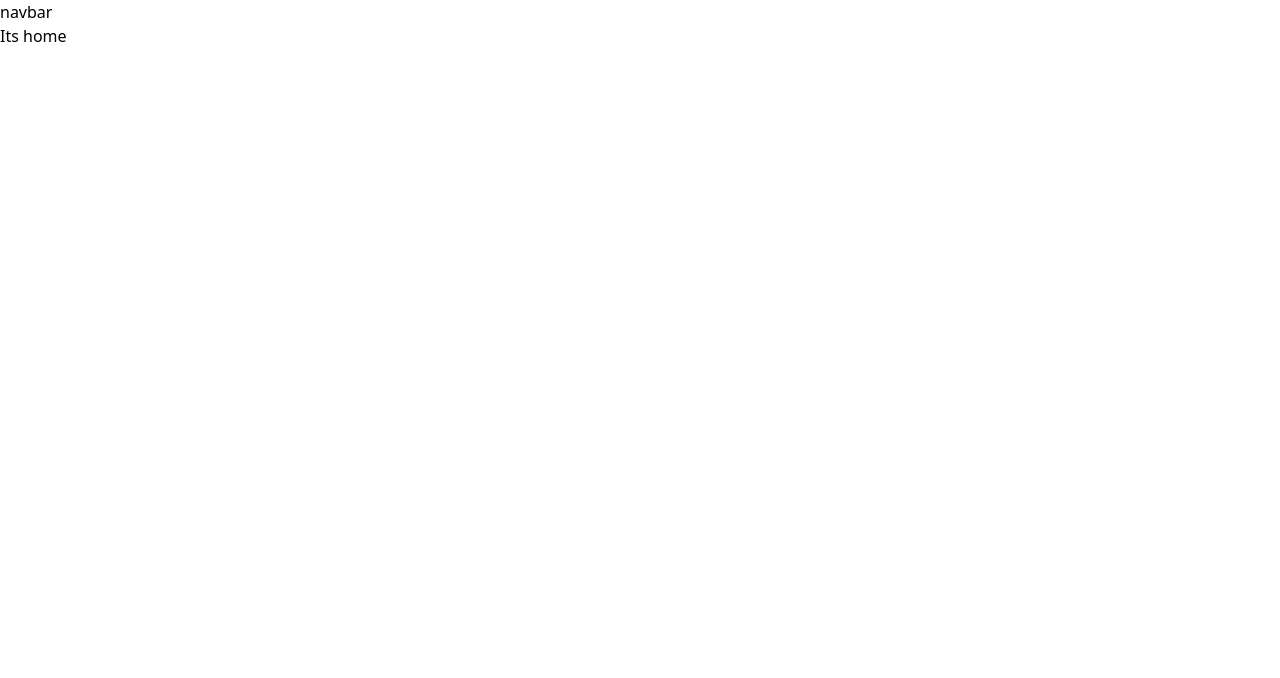
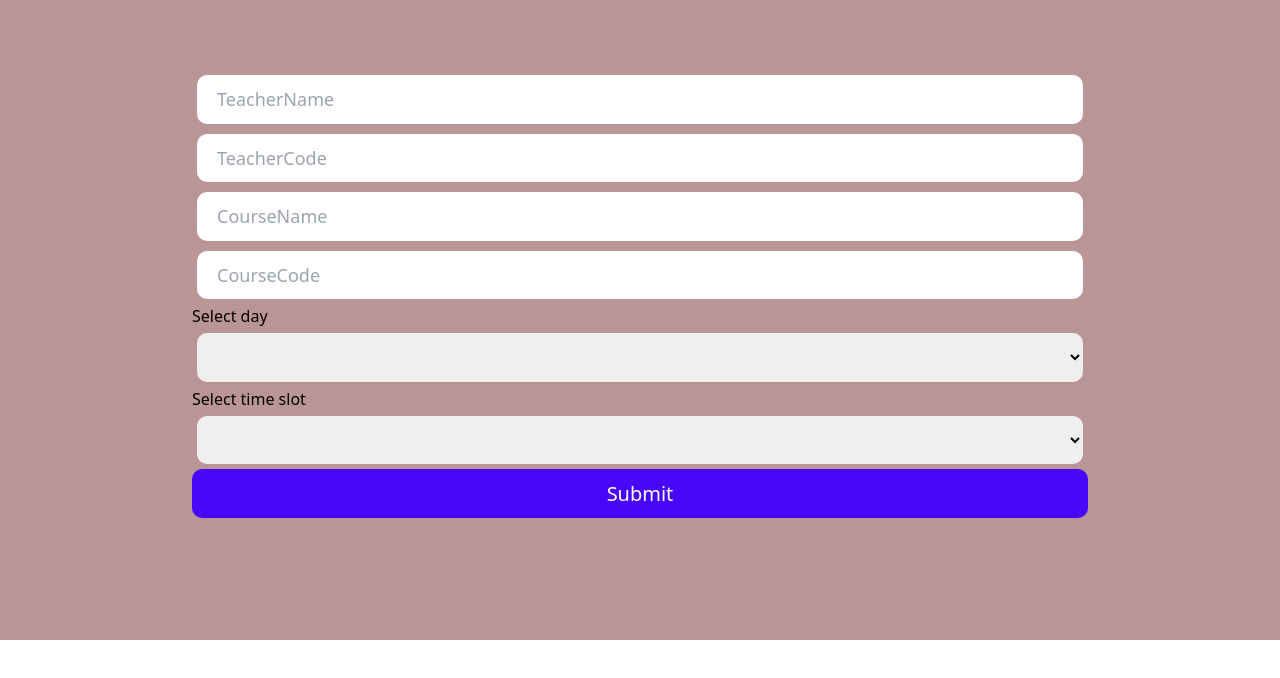
Before and after one commit to bipro-b/cuet-class-schedule, a React (Vite) app in the folder client/: page / in a window 1280 px wide. Shown: the top 678 px of the page. Built offline with nearby package versions, Linux system fonts and the light colour scheme.

Commit message:
course coordinator form

```diff
--- a/client/package.json
+++ b/client/package.json
@@ -12,10 +12,12 @@
   "dependencies": {
     "@reduxjs/toolkit": "^1.9.7",
     "firebase": "^10.5.2",
+    "formik": "^2.4.5",
     "react": "^18.2.0",
     "react-dom": "^18.2.0",
     "react-redux": "^8.1.3",
-    "react-router-dom": "^6.18.0"
+    "react-router-dom": "^6.18.0",
+    "yup": "^1.3.3"
   },
   "devDependencies": {
     "@types/react": "^18.2.15",
--- a/client/src/App.jsx
+++ b/client/src/App.jsx
@@ -2,15 +2,14 @@
 import {BrowserRouter, Routes, Route}  from 'react-router-dom'
 import Home from "./pages/Home/Home";
 import Navbar from './components/Navbar';
-
+import CourseCoordinator from './pages/Coordinator/CourseAssign/CourseAssign';
 function App() {
   return (
     <>
 
   <BrowserRouter>
-  <Navbar/>
   <Routes>
-    <Route path='/' element={<Home/>} />
+    <Route path='/' element={<CourseCoordinator/>} />
      {/* <Route path='/sign-in' element={<SignIn/>} />
     <Route path='/sign-up' element={<SignUp/>} />
     <Route path='/about' element={<About/>} />
--- /dev/null
+++ b/client/src/pages/Coordinator/CourseAssign/CourseAssign.css
@@ -0,0 +1,81 @@
+.login{
+    width: 100vw;
+    height: 50vw;
+    background-color: rgba(183, 143, 143, 0.945);
+    display: flex;
+    align-items: flex-start;
+    justify-content: center;
+}
+.loginWrapper{
+    width: 70%;
+    height: 70%;
+    display: flex;
+}
+.form{
+    margin-top: 70px;
+    width: 100%;
+    height: 100%;
+    display: flex;
+    flex-direction: column;
+}
+.loginLeft,.loginRight{
+    flex: 1;
+    display: flex;
+    flex-direction: column;
+    justify-content: center;
+}
+.loginLogo{
+    font-size: 50px;
+    font-weight: 800;
+    color: blue;
+    margin-bottom: 10px;
+}
+.loginDesc{
+    font-size: 24px;
+}
+.regBox{
+    height: 400px;
+    padding: 20px;
+    background-color: white;
+    border-radius: 10px;
+    display: flex;
+    flex-direction: column;
+    justify-content: space-between;
+}
+.loginInput{
+    height: 50px;
+    border-radius: 10px;
+    border: 1 px solid gray;
+    font-size: 18px;
+    padding-left: 20px;
+    margin: 5px;
+}
+.loginInput.focus{
+    outline: none;
+}
+.loginButton{
+    height: 50px;
+    border-radius: 10px;
+    border: none;
+    background-color: rgba(68, 0, 255, 0.952);
+    color: white;
+    font-size: 20px;
+    font-weight: 500;
+    cursor: pointer;
+}
+.loginForgot{
+    text-align: center;
+    color: black;
+
+}
+.loginRegisterButton{
+    height: 50px;
+    border-radius: 10px;
+    border: none;
+    background-color:green;
+    color: white;
+    font-size: 20px;
+    font-weight: 500;
+    cursor: pointer;
+
+}
--- /dev/null
+++ b/client/src/pages/Coordinator/CourseAssign/CourseAssign.jsx
@@ -0,0 +1,140 @@
+import { Formik } from "formik";
+import * as yup from "yup";
+import "./CourseAssign.css"
+import { useNavigate } from "react-router-dom";
+import { useDispatch } from "react-redux";
+
+const courseSchema = yup.object().shape({
+    TeacherName: yup.string().required("required"),
+    TeacherCode: yup.string().required("required"),
+    CourseName: yup.string().required("required"),
+    CourseCode: yup.string().required("required"),
+  });
+
+  const initialValuesCourse = {
+    TeacherName: "",
+    TeacherCode: "",
+    CourseName: "",
+    CourseCode: "",
+  };
+  const CourseCoordinator = () =>
+{
+    // const dispatch = useDispatch();
+    // const navigate = useNavigate();
+    // const formsubmit = async (values, onSubmitProps) => {
+    //     const loggedInResponse = await fetch(`${process.env.REACT_APP_API_URL}/auth/login`, {
+    //       method: "POST",
+    //       headers: { "Content-Type": "application/json" },
+    //       body: JSON.stringify(values),
+    //     });
+    //     const loggedIn = await loggedInResponse.json();
+    //     onSubmitProps.resetForm();
+    //     if (loggedIn.user) {
+    //       const name=loggedIn.user.firstName+" "+loggedIn.user.lastName;
+    //       dispatch(
+    //         setLogin({
+    //           user: loggedIn.user,
+    //           id: loggedIn.user._id,
+    //           name: name,
+    //           token: loggedIn.token,
+    //         })
+    //       );
+    //       const id=loggedIn.user._id;
+    //       const path = `/profile/${id}`;
+    //       navigate(path);
+    //     }
+    //     else{
+    //       alert("Wrong email or password");
+    //     }
+    //   };
+     const handleFormSubmit = async (values, onSubmitProps) => {
+        await formsubmit(values, onSubmitProps);
+      };
+    return(
+
+                <div className="login">
+                    <div className="loginWrapper">
+
+                          <Formik
+                              onSubmit={handleFormSubmit}
+                              initialValues={initialValuesCourse}
+                              validationSchema={courseSchema}
+                              >
+                              {({
+                                  values,
+                                  errors,
+                                  touched,
+                                  handleBlur,
+                                  handleChange,
+                                  handleSubmit,
+                                  setFieldValue,
+                                  resetForm,
+                              }) => (
+                                  <form onSubmit={handleSubmit} className="form">
+                                        <input placeholder="TeacherName"
+                                      onBlur={handleBlur}
+                                      onChange={handleChange}
+                                      value={values.TeacherName}
+                                      name="TeacherName"
+                                      className="loginInput"
+                                      />
+                                      <input placeholder="TeacherCode"
+                                      className="loginInput"
+                                      type="TeacherCode"
+                                        onBlur={handleBlur}
+                                        onChange={handleChange}
+                                        value={values.TeacherCode}
+                                        name="TeacherCode"
+                                        />
+                                        <input placeholder="CourseName"
+                                      onBlur={handleBlur}
+                                      onChange={handleChange}
+                                      value={values.CourseName}
+                                      name="CourseName"
+                                      className="loginInput"
+                                      />
+                                      <input placeholder="CourseCode"
+                                      className="loginInput"
+                                      type="TeacherCode"
+                                        onBlur={handleBlur}
+                                        onChange={handleChange}
+                                        value={values.CourseCode}
+                                        name="CourseCode"
+                                        />
+                                        <h1>Select day</h1>
+                                      <select
+                                        onChange={handleChange}
+                                        onBlur={handleBlur}
+                                        value={values.MultipleChoice}
+                                        name="MultipleChoice"
+                                        className="loginInput"
+                                      >
+                                        <option value="" label="" />
+                                        <option value="Sunday" label="Sunday" />
+                                         <option value="Monday" label="Monday" />
+                                        </select>
+                                      <h1>Select time slot</h1>
+                                      <select
+                                        onChange={handleChange}
+                                        onBlur={handleBlur}
+                                        value={values.MultipleChoice}
+                                        name="MultipleChoice"
+                                        className="loginInput"
+                                      >
+                                        <option value="" label="" />
+                                        <option value="1" label="9:00-9:50" />
+                                         <option value="2" label="9:50-10:40" />
+                                        <option value="3" label="11:00-11:50" />
+                                        </select>
+                                      <button
+                                      type="submit"
+                                      className="loginButton"
+                                      >Submit</button>
+                                       </form>
+                                        )}
+                                    </Formik>
+                    </div>
+                </div>
+    )
+};
+export default CourseCoordinator;
```
Also changed, not shown: 1 other file (tests, documents, lock files or other folders).
